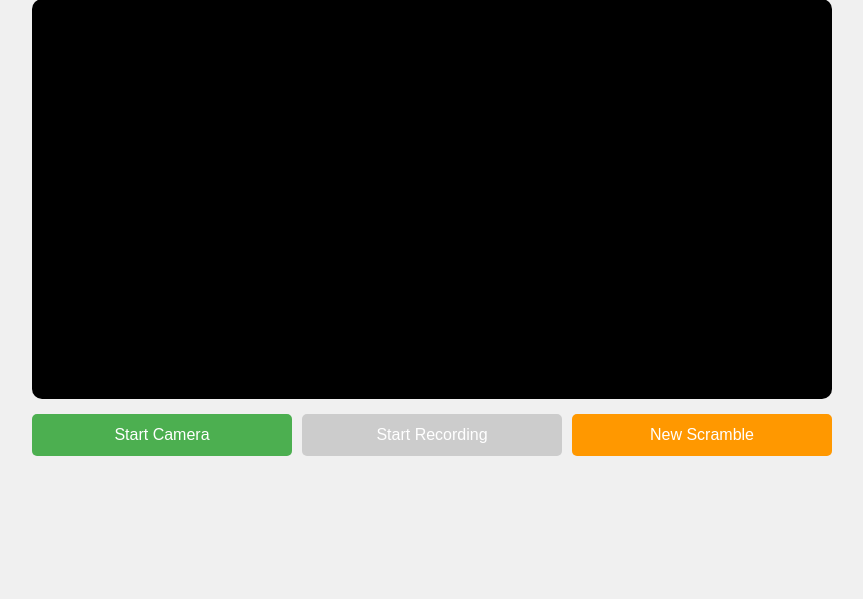
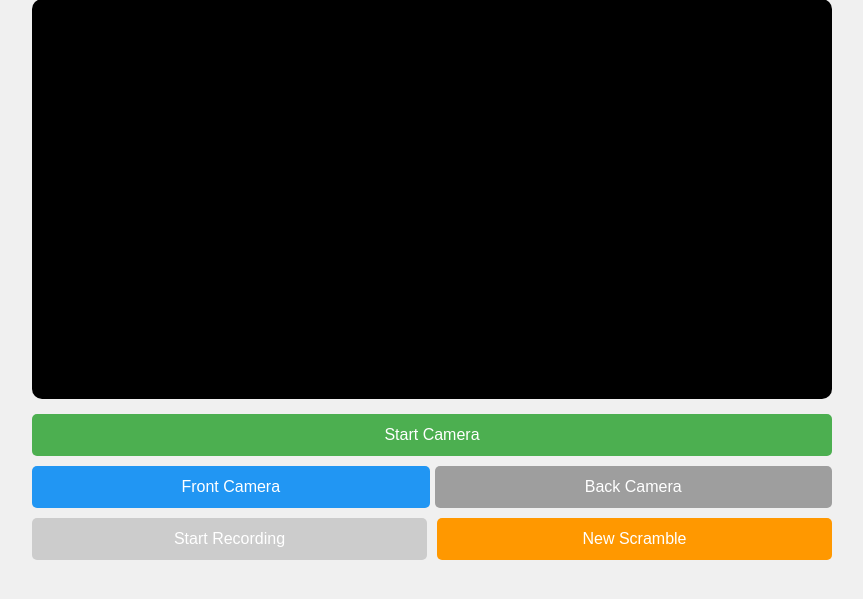
Before and after one commit to suii7777/CubingAI, a Flask app: page / in a window 1280 px wide. Shown: the part 93-692 px from the top of the page, without its empty margins (208-1071 px from the left). Run offline with Flask 3, Linux system fonts and the light colour scheme; some libraries are stand-ins or nearby versions.

Commit message:
Update index.html

```diff
--- a/templates/index.html
+++ b/templates/index.html
@@ -75,15 +75,33 @@
         #startCameraBtn {
             background-color: #4CAF50;
             color: white;
+            width: 100%;
         }
 
         #startCameraBtn.recording {
             background-color: #f44336;
         }
 
+        .camera-select {
+            display: flex;
+            gap: 5px;
+            width: 100%;
+        }
+
+        .camera-switch-btn {
+            background-color: #9E9E9E;
+            color: white;
+            flex: 1;
+        }
+
+        .camera-switch-btn.active {
+            background-color: #2196F3;
+        }
+
         #recordBtn {
             background-color: #2196F3;
             color: white;
+            width: 100%;
         }
 
         #recordBtn:disabled {
@@ -94,6 +112,7 @@
         #newScrambleBtn {
             background-color: #FF9800;
             color: white;
+            width: 100%;
         }
 
         .analysis-section {
@@ -146,6 +165,10 @@
 
         <div class="button-container">
             <button id="startCameraBtn">Start Camera</button>
+            <div class="camera-select">
+                <button id="frontCamBtn" class="camera-switch-btn active">Front Camera</button>
+                <button id="backCamBtn" class="camera-switch-btn">Back Camera</button>
+            </div>
             <button id="recordBtn" disabled>Start Recording</button>
             <button id="newScrambleBtn">New Scramble</button>
         </div>
@@ -173,6 +196,8 @@
         const analysisSection = document.getElementById('analysisSection');
         const solveTime = document.getElementById('solveTime');
         const suggestions = document.getElementById('suggestions');
+        const frontCamBtn = document.getElementById('frontCamBtn');
+        const backCamBtn = document.getElementById('backCamBtn');
 
         // Socket.io event handlers
         socket.on('connect', () => {
@@ -193,7 +218,9 @@
                 suggestion => `<li>${suggestion}</li>`
             ).join('');
             analysisSection.style.display = 'block';
-             // Camera handling
+        });
+
+        // Camera handling
         let currentFacingMode = 'user'; // 'user' for front camera, 'environment' for back camera
 
         async function startCamera() {
@@ -251,8 +278,14 @@
             }
         }
 
-
-
+        // Button click handlers
+        startCameraBtn.addEventListener('click', () => {
+            if (!isCameraRunning) {
+                startCamera();
+            } else {
+                stopCamera();
+            }
+        });
 
         recordBtn.addEventListener('click', () => {
             if (!isRecording) {
@@ -263,6 +296,9 @@
         });
 
         newScrambleBtn.addEventListener('click', getNewScramble);
+
+        frontCamBtn.addEventListener('click', () => switchCamera('user'));
+        backCamBtn.addEventListener('click', () => switchCamera('environment'));
 
         function startRecording() {
             isRecording = true;
```
